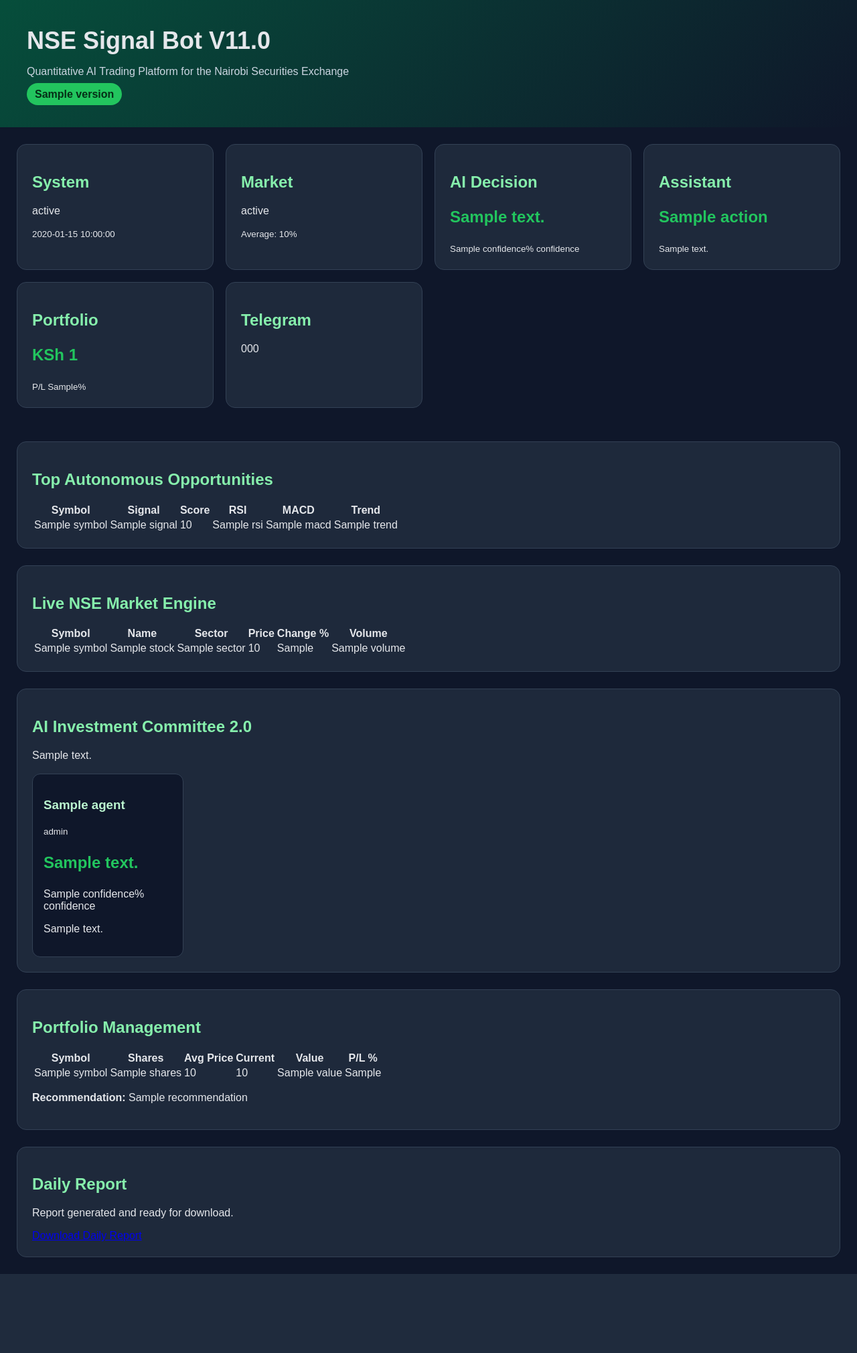
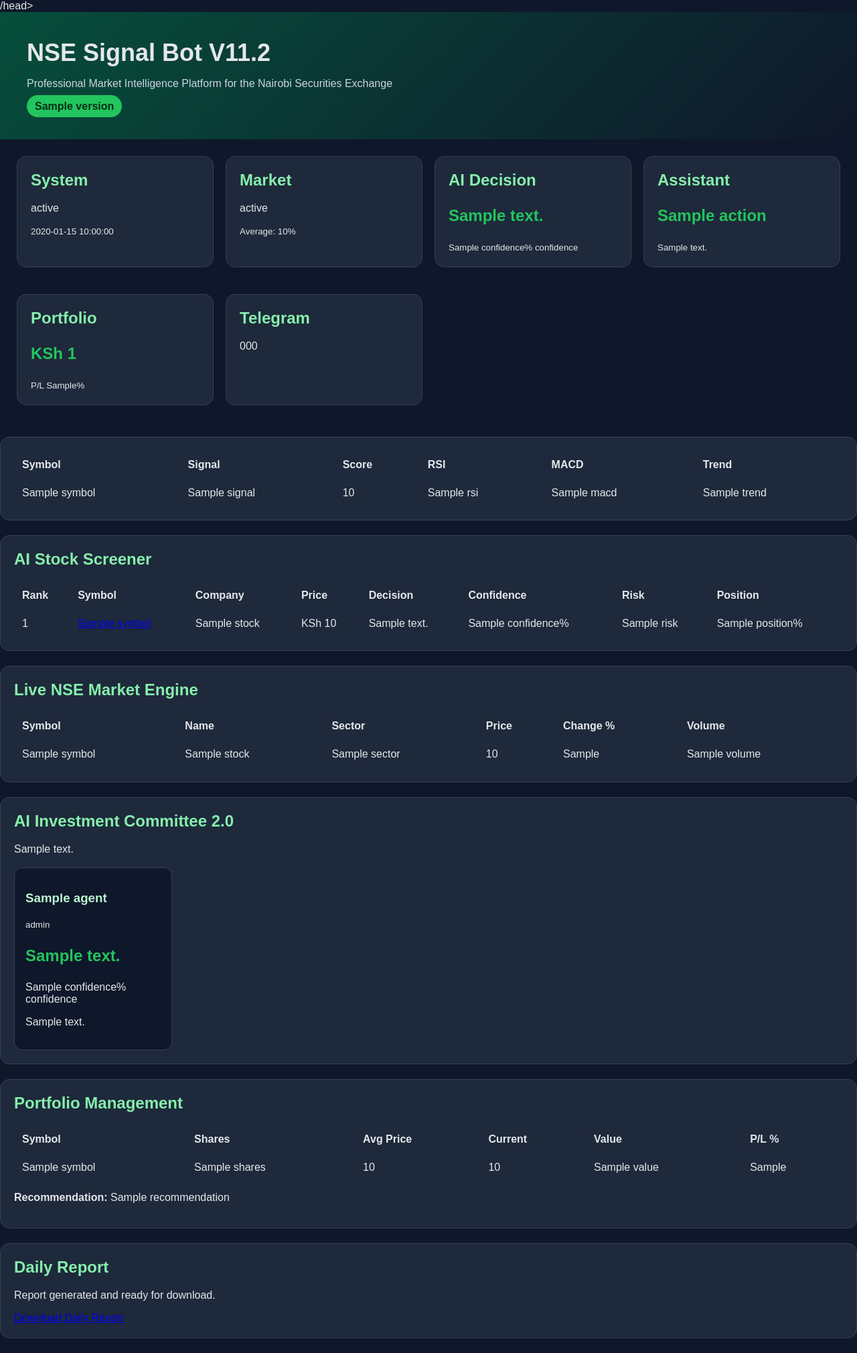
Before and after one commit to martinmuchoki/martinksu, a Flask app: template templates/dashboard.html in a window 1280 px wide. Shown: the whole page at 67% size. Before the commit the page ends 1902 px from the top, so only its background shows below. Run offline with Flask 3, Linux system fonts and the light colour scheme; the template is opened without the code that fills it: most values are stand-ins (such as "Sample title", 1, 10 or a date in 2020); parts of the project's set-up code (start-up, migrations or seed data) failed here and were passed over.

Commit message:
Integrate AI stock screener into main dashboard

```diff
--- a/app.py
+++ b/app.py
@@ -23,7 +23,7 @@ VERSION = "11.2 Professional Market Intelligence"
 @app.route("/")
 def dashboard():
     dashboard_data = build_dashboard()
-
+    screener = run_screener()
     market = get_market_snapshot()
     technicals = analyze_market(market["stocks"])
     portfolio = get_portfolio()
@@ -49,6 +49,7 @@ def dashboard():
         committee=committee,
         assistant=assistant,
         portfolio=portfolio,
+        screener=screener,
         telegram_status=telegram_status(),
         now=datetime.now().strftime("%Y-%m-%d %H:%M:%S"),
         system_status="Online",
--- a/static/css/style.css
+++ b/static/css/style.css
@@ -71,3 +71,186 @@ body {
         grid-template-columns: 1fr;
     }
 }
+
+/* Top Autonomous Opportunities — full-width table */
+.top-opportunities-section {
+    width: 100%;
+    max-width: 100%;
+    min-width: 0;
+    grid-column: 1 / -1;
+    display: block;
+    box-sizing: border-box;
+}
+
+.top-opportunities-section h2 {
+    width: 100%;
+    margin: 0 0 14px 0;
+}
+
+.nse-market-table-wrapper {
+    display: block;
+    width: 100%;
+    max-width: 100%;
+    min-width: 0;
+    overflow-x: auto;
+    overflow-y: visible;
+    box-sizing: border-box;
+    -webkit-overflow-scrolling: touch;
+}
+
+.nse-market-table {
+    width: max-content !important;
+    min-width: 1100px !important;
+    max-width: none !important;
+    table-layout: auto !important;
+    border-collapse: collapse;
+}
+
+.nse-market-table th,
+.nse-market-table td {
+    width: auto !important;
+    min-width: 110px;
+    max-width: none !important;
+    padding: 12px 16px !important;
+    white-space: nowrap !important;
+    word-break: normal !important;
+    overflow-wrap: normal !important;
+    line-height: 1.4;
+    vertical-align: middle;
+    box-sizing: border-box;
+}
+
+.nse-market-table th:first-child,
+.nse-market-table td:first-child {
+    min-width: 150px;
+}
+
+@media (max-width: 768px) {
+    .top-opportunities-section {
+        grid-column: 1 / -1;
+    }
+
+    .nse-market-table {
+        min-width: 1000px !important;
+    }
+
+    .nse-market-table th,
+    .nse-market-table td {
+        min-width: 105px;
+        padding: 10px 12px !important;
+        font-size: 12px;
+    }
+}
+
+/* DASHBOARD SPACING FIX START */
+
+/* Keep the main dashboard content aligned and compact */
+.dashboard-container,
+main,
+.content,
+.container {
+    width: 100%;
+    box-sizing: border-box;
+}
+
+/* Consistent spacing for dashboard panels */
+.panel,
+.card,
+.dashboard-section,
+.top-opportunities-section {
+    box-sizing: border-box;
+    width: 100%;
+    height: auto;
+    min-height: 0;
+    margin: 0 0 22px 0;
+    padding: 20px;
+}
+
+/* Prevent large unexplained vertical spaces */
+.top-opportunities-section,
+.nse-market-table-wrapper {
+    min-height: 0 !important;
+    height: auto !important;
+    margin-top: 0;
+    margin-bottom: 0;
+    padding-bottom: 0;
+}
+
+/* Headings */
+.panel h2,
+.card h2,
+.dashboard-section h2,
+.top-opportunities-section h2 {
+    margin: 0 0 18px 0;
+    padding: 0;
+    line-height: 1.25;
+}
+
+/* Responsive table container */
+.nse-market-table-wrapper,
+.table-wrapper {
+    display: block;
+    width: 100%;
+    overflow-x: auto;
+    overflow-y: hidden;
+    margin: 0;
+    padding: 0;
+}
+
+/* Tables should use all available width */
+.dashboard-table,
+.nse-market-table {
+    width: 100%;
+    max-width: 100%;
+    border-collapse: collapse;
+    border-spacing: 0;
+    table-layout: auto;
+    margin: 0;
+}
+
+/* Proper spacing and alignment */
+.dashboard-table th,
+.dashboard-table td,
+.nse-market-table th,
+.nse-market-table td {
+    padding: 10px 12px;
+    text-align: left;
+    vertical-align: middle;
+    white-space: nowrap;
+    line-height: 1.35;
+}
+
+/* Keep sections separated without excessive blank space */
+.panel + .panel,
+.card + .card,
+.dashboard-section + .dashboard-section {
+    margin-top: 0;
+}
+
+/* Portfolio recommendation spacing */
+.recommendation,
+.portfolio-recommendation {
+    margin-top: 16px;
+    margin-bottom: 0;
+}
+
+/* Mobile layout */
+@media (max-width: 768px) {
+    .panel,
+    .card,
+    .dashboard-section,
+    .top-opportunities-section {
+        padding: 14px;
+        margin-bottom: 14px;
+    }
+
+    .dashboard-table th,
+    .dashboard-table td,
+    .nse-market-table th,
+    .nse-market-table td {
+        padding: 8px 10px;
+        font-size: 14px;
+    }
+}
+
+/* DASHBOARD SPACING FIX END */
--- a/templates/dashboard.html
+++ b/templates/dashboard.html
@@ -1,13 +1,14 @@
 <!doctype html>
 <html>
 <head>
-    <title>NSE Signal Bot V11.0</title>
+    <title>NSE Signal Bot V11.2</title>
     <link rel="stylesheet" href="/static/css/style.css">
-</head>
+
+/head>
 <body>
 <div class="hero">
-    <h1>NSE Signal Bot V11.0</h1>
-    <p>Quantitative AI Trading Platform for the Nairobi Securities Exchange</p>
+    <h1>NSE Signal Bot V11.2</h1>
+    <p>Professional Market Intelligence Platform for the Nairobi Securities Exchange</p>
     <span class="badge">{{ version }}</span>
 </div>
 
@@ -21,8 +22,11 @@
 </div>
 
 <div class="panel">
-    <h2>Top Autonomous Opportunities</h2>
-    <table>
+
+
+
+
+    <table class="dashboard-table">
         <tr><th>Symbol</th><th>Signal</th><th>Score</th><th>RSI</th><th>MACD</th><th>Trend</th></tr>
         {% for item in assistant.ranked_opportunities %}
         <tr><td>{{ item.symbol }}</td><td>{{ item.signal }}</td><td>{{ item.score }}</td><td>{{ item.rsi }}</td><td>{{ item.macd }}</td><td>{{ item.trend }}</td></tr>
@@ -30,9 +34,44 @@
     </table>
 </div>
 
+
+<div class="panel">
+    <h2>AI Stock Screener</h2>
+
+    <table class="dashboard-table">
+        <tr>
+            <th>Rank</th>
+            <th>Symbol</th>
+            <th>Company</th>
+            <th>Price</th>
+            <th>Decision</th>
+            <th>Confidence</th>
+            <th>Risk</th>
+            <th>Position</th>
+        </tr>
+
+        {% for stock in screener %}
+        <tr>
+            <td>{{ loop.index }}</td>
+            <td>
+                <a href="/stocks/{{ stock.symbol }}">
+                    {{ stock.symbol }}
+                </a>
+            </td>
+            <td>{{ stock.name }}</td>
+            <td>KSh {{ stock.price }}</td>
+            <td>{{ stock.decision }}</td>
+            <td>{{ stock.confidence }}%</td>
+            <td>{{ stock.risk }}</td>
+            <td>{{ stock.position }}%</td>
+        </tr>
+        {% endfor %}
+    </table>
+</div>
+
 <div class="panel">
     <h2>Live NSE Market Engine</h2>
-    <table>
+    <table class="dashboard-table">
         <tr><th>Symbol</th><th>Name</th><th>Sector</th><th>Price</th><th>Change %</th><th>Volume</th></tr>
         {% for s in market.stocks %}
         <tr><td>{{ s.symbol }}</td><td>{{ s.name }}</td><td>{{ s.sector }}</td><td>{{ s.price }}</td><td>{{ s.change_pct }}</td><td>{{ s.volume }}</td></tr>
@@ -58,7 +97,7 @@
 
 <div class="panel">
     <h2>Portfolio Management</h2>
-    <table>
+    <table class="dashboard-table">
         <tr><th>Symbol</th><th>Shares</th><th>Avg Price</th><th>Current</th><th>Value</th><th>P/L %</th></tr>
         {% for h in portfolio.holdings %}
         <tr><td>{{ h.symbol }}</td><td>{{ h.shares }}</td><td>{{ h.avg_price }}</td><td>{{ h.current_price }}</td><td>{{ h.value }}</td><td>{{ h.pnl_pct }}</td></tr>
```
